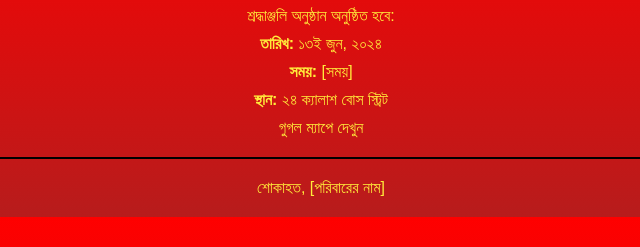
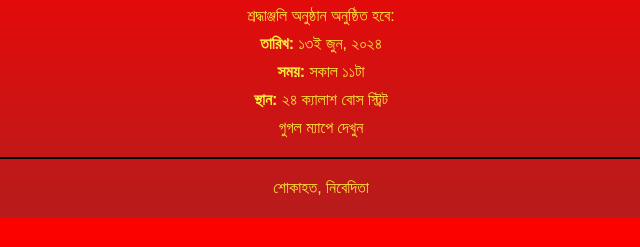
Before and after one commit to dbasu03/sraddho, a plain HTML site: page index.html in a window 1280 px wide. Shown: the part 140-387 px from the top of the page, 319-959 px from the left. Drawn offline with Linux system fonts and the light colour scheme.

Commit message:
a few changes

```diff
--- a/index.html
+++ b/index.html
@@ -14,12 +14,12 @@
         <p>আমার মা, প্রয়াত রুমা সেন, প্রয়াত আশিস সেনের স্ত্রী, ৩রা জুন সকাল ৬:৫০-এ পরলোক গমন করেছেন। আপনাকে আমাদের সঙ্গে থাকবার জন্য এবং তাঁর শ্রদ্ধাঞ্জলি অনুষ্ঠানে যোগদানের অনুরোধ করছি।</p>
         <p>শ্রদ্ধাঞ্জলি অনুষ্ঠান অনুষ্ঠিত হবে:</p>
         <p><strong>তারিখ:</strong> ১৩ই জুন, ২০২৪</p>
-        <p><strong>সময়:</strong> [সময়]</p>
+        <p><strong>সময়:</strong> সকাল ১১টা</p>
         <p><strong>স্থান:</strong> ২৪ ক্যালাশ বোস স্ট্রিট</p>
         <p><a href="https://www.google.com/maps/place/24+Kailash+Bose+Street" target="_blank">গুগল ম্যাপে দেখুন</a></p>
     </div>
     <div class="footer">
-        <p>শোকাহত, [পরিবারের নাম]</p>
+        <p>শোকাহত, নিবেদিতা</p>
     </div>
 </body>
 </html>
```
